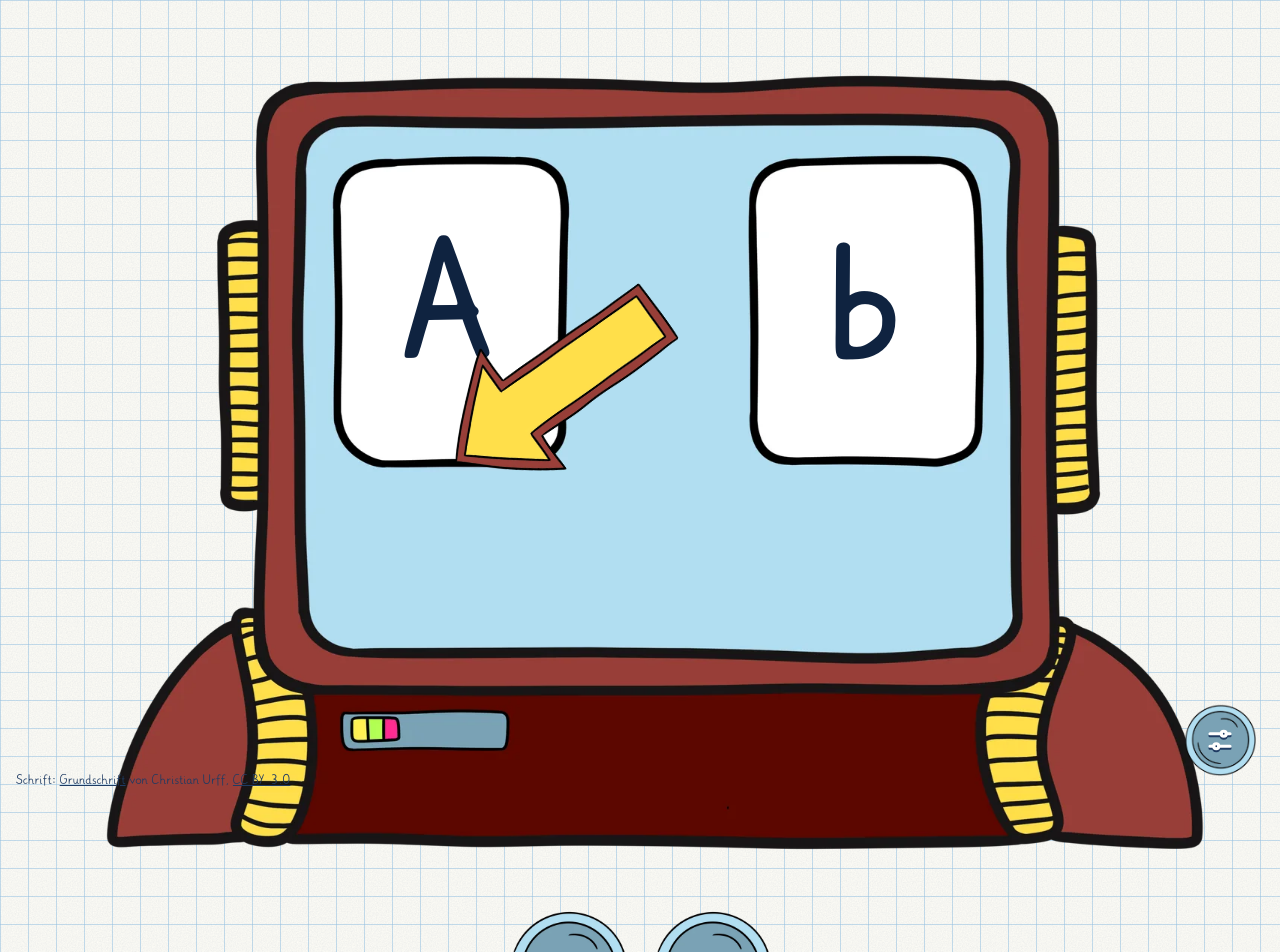
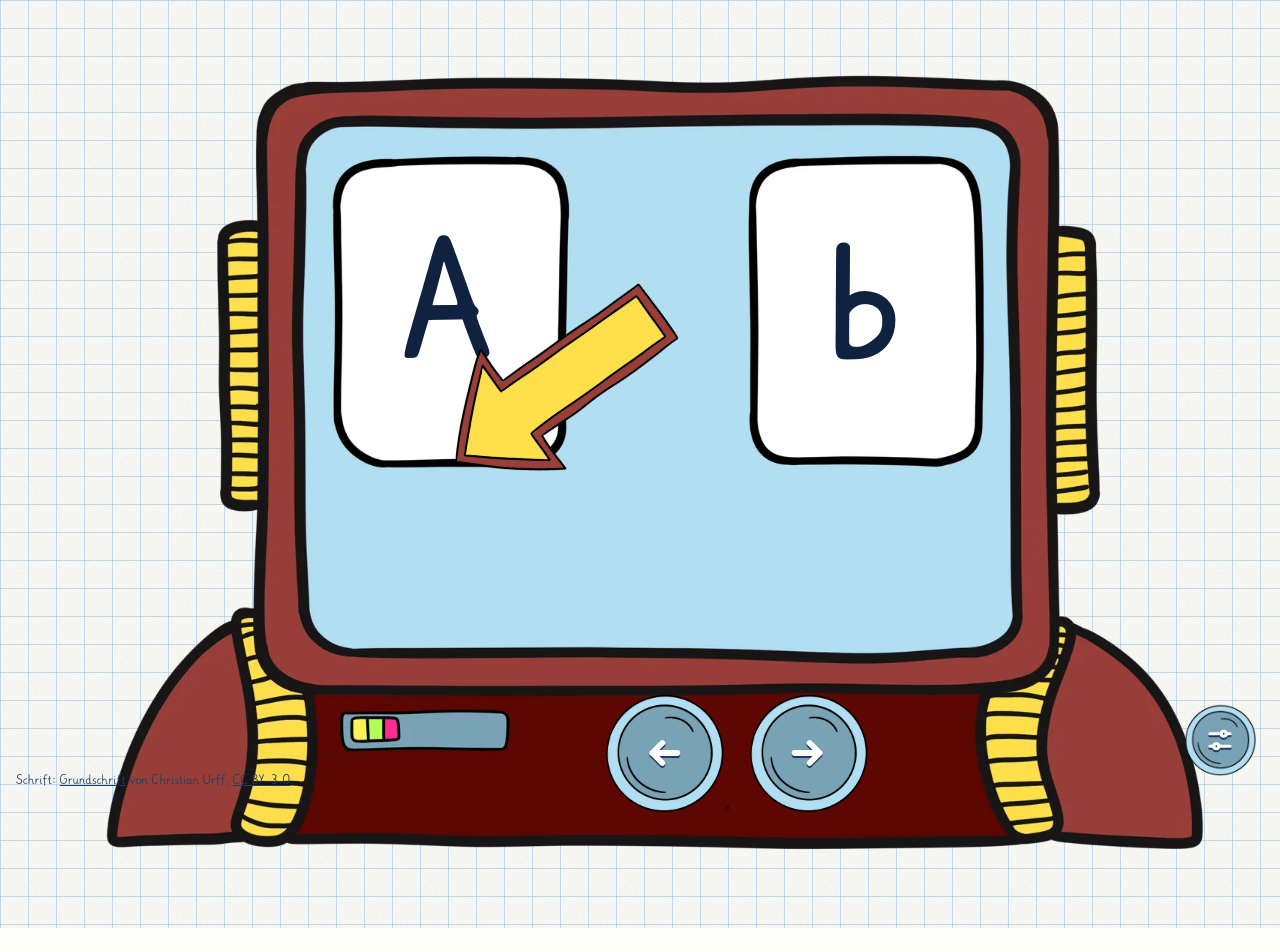
Before and after one commit to nimalu/grundschule, a Nuxt app: page /leseroboter in a window 1280 px wide. Shown: the top 952 px of the page. After the commit the page ends 928 px from the top, so only its background shows below. Built offline with nearby package versions, Linux system fonts and the light colour scheme.

Commit message:
Switch images to WebP, add favicon and robot UI updates

```diff
--- a/app/pages/leseroboter.vue
+++ b/app/pages/leseroboter.vue
@@ -52,7 +52,7 @@ function setRightLetter(event: Event) {
 
     <section class="robot-card" aria-label="Leseroboter einstellen">
       <div class="robot-stage">
-        <img class="robot-image" src="/Robo.webp" alt="Ein freundlicher Roboter mit zwei großen Augen" />
+        <img class="robot-image" src="/Robo.webp" width="1600" height="1131" alt="Ein freundlicher Roboter mit zwei großen Augen" />
 
         <input
           v-model="leftLetter"
@@ -83,7 +83,6 @@ function setRightLetter(event: Event) {
           alt="Pfeil schwenkt zwischen den Augen von links nach rechts"
           :style="{ animationDuration: `${animationDuration}ms` }"
         />
-      </div>
 
         <div class="button-row">
           <button
@@ -109,6 +108,7 @@ function setRightLetter(event: Event) {
               <path d="M4 12h15m-6-6 6 6-6 6" />
             </svg>
           </button>
+        </div>
       </div>
     </section>
 
@@ -260,6 +260,10 @@ function setRightLetter(event: Event) {
 }
 
 .button-row {
+  position: absolute;
+  z-index: 1;
+  top: 77%;
+  left: 47%;
   display: flex;
   align-items: center;
   gap: 2cqw;
```
Also changed, not shown: public/favicon.svg (added), 1 other file (tests, documents, lock files or other folders). Lines whose indentation alone changed are shown as unchanged.
